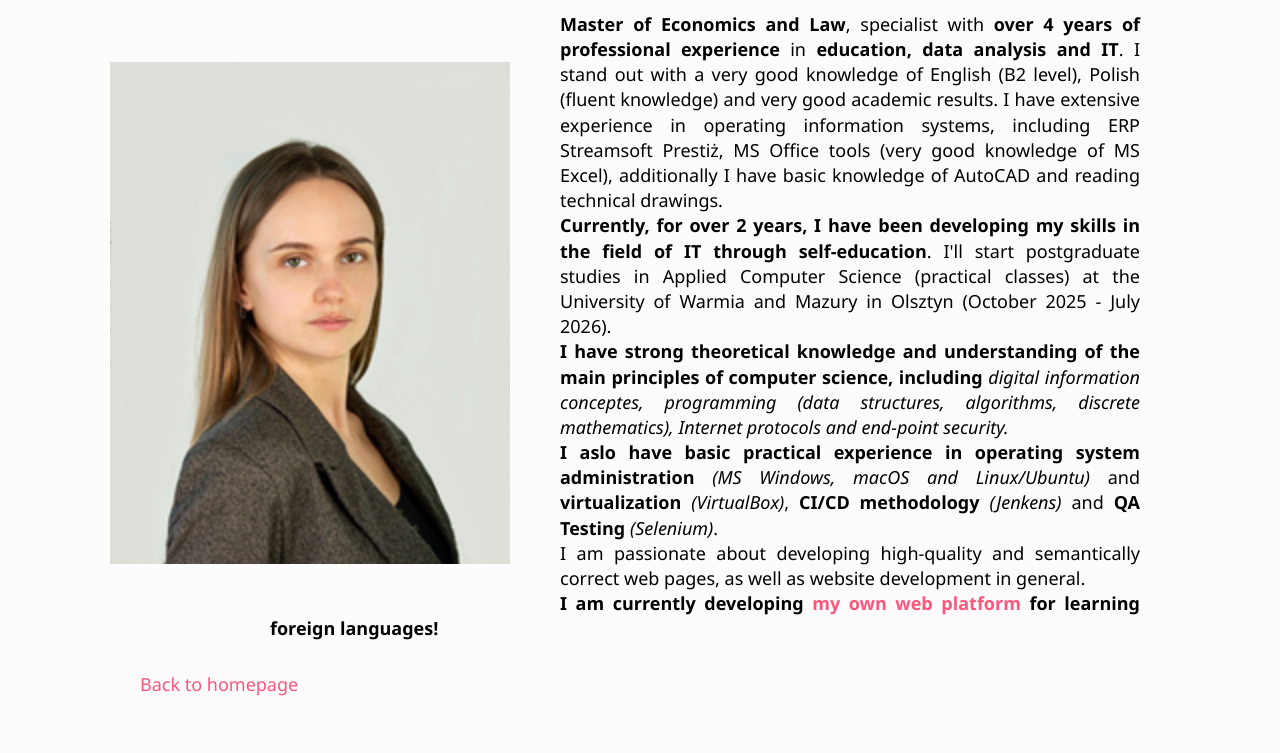
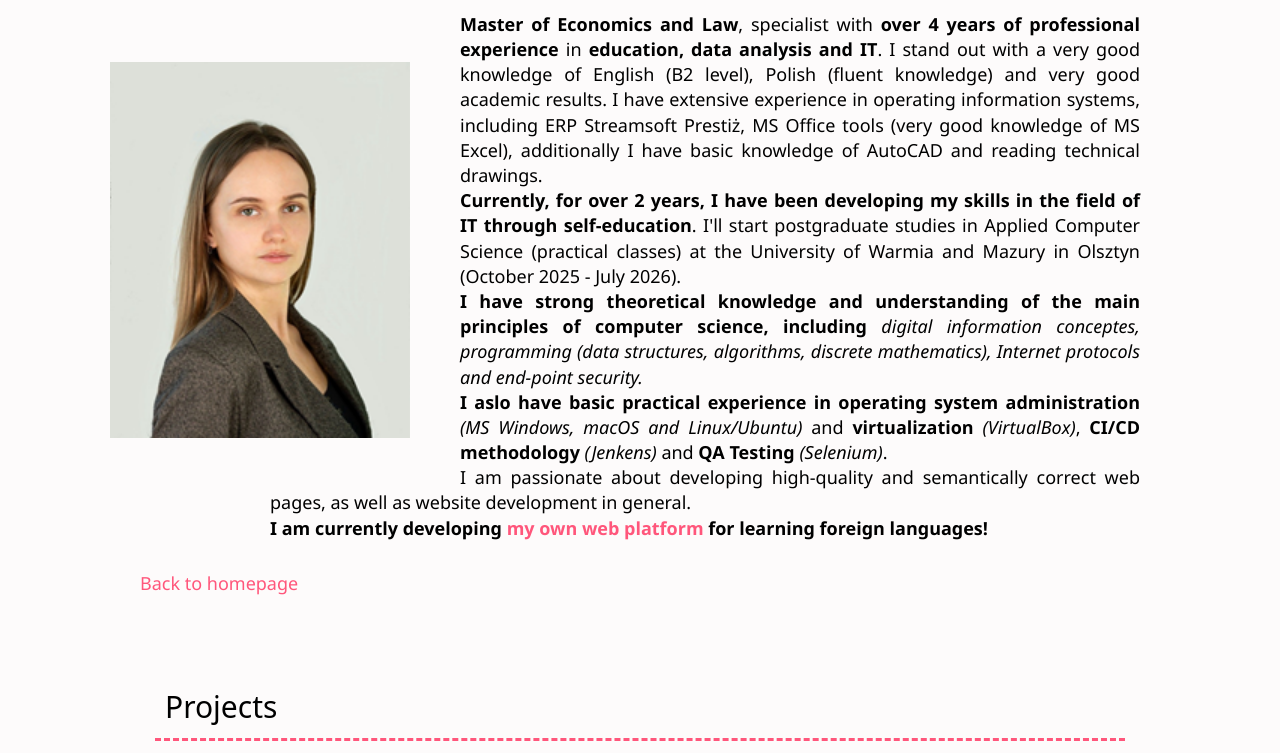
Before and after one commit to devolha/personal-site, a plain HTML site: page resume.html in a window 1280 px wide. Shown: the part 628-1381 px from the top of the page. Drawn offline with Linux system fonts and the light colour scheme; a web font is replaced by a local one.

Commit message:
adde: new styles css

```diff
--- a/css/styles.css
+++ b/css/styles.css
@@ -156,8 +156,9 @@ hgroup {
 /* Profile
 --------------------------*/
 .profile-img {
-    width: 400px;
-    float:left;
+    min-width: 300px;
+    height: auto;
+    float: left;
     margin-top: 5rem;
     margin-bottom: 5rem;
     margin-right: 5rem;
--- a/resume.html
+++ b/resume.html
@@ -35,9 +35,9 @@
                     srcset="images/portfolio-image-200.png,
                                 images/portfolio-image-400.png 2x"
                         sizes="(max-width: 400px) 200px,
-                                (max-width: 600px) 250px,
-                                (max-width: 800px) 300px,
-                                (max-width: 1600px) 350px"
+                                (max-width: 600px) 300px,
+                                (max-width: 800px) 400px,
+                                (max-width: 1600px) 800px"
                         src="images/portfolio-image-200.png 200w"
                         alt="Volha Sakaloŭskaja Portfolio CV picture">
                 </aside>
```
